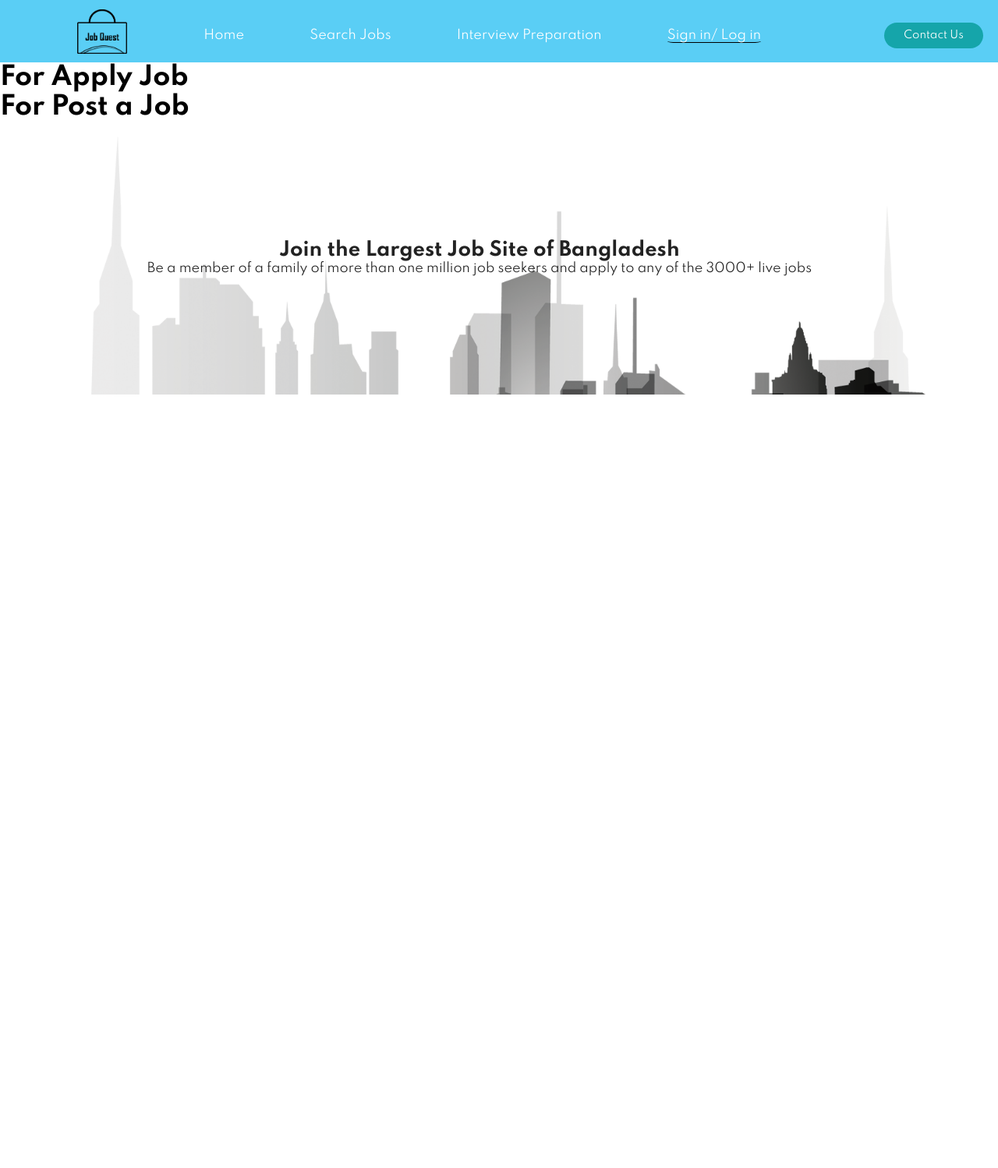
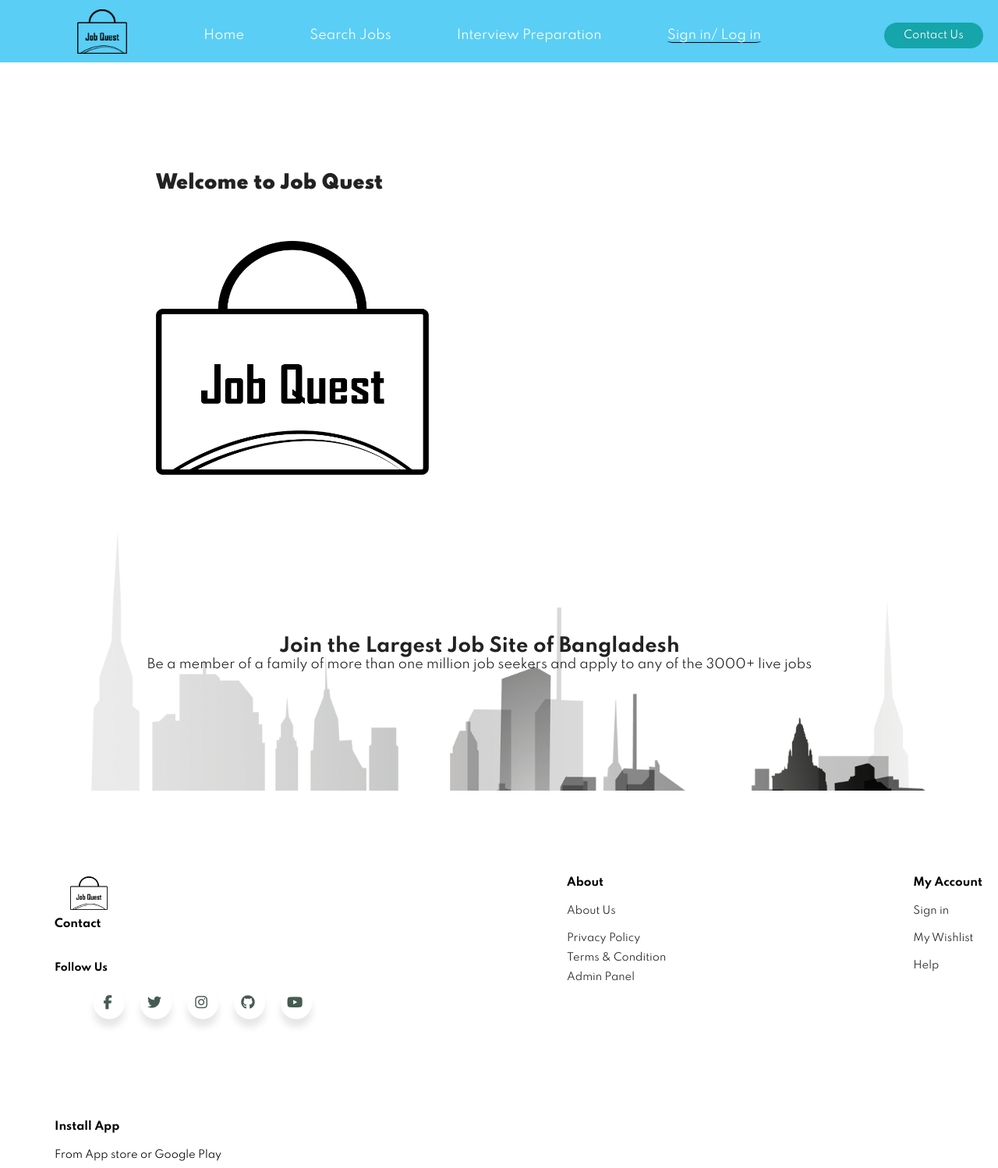
Before and after one commit to Atef-Abrar-Bhuyian/Job-Quest, a PHP site: page /login.html in a window 1280 px wide. Shown: the top 1498 px of the page at 78% size. Before the commit the page ends 506 px from the top, so only its background shows below. Run offline with PHP 8.4, Linux system fonts and the light colour scheme; some libraries are stand-ins or nearby versions; some web fonts are replaced.

Commit message:
new section in login page

```diff
--- a/login.html
+++ b/login.html
@@ -18,7 +18,7 @@
     <title>Job Search</title>
 </head>
 
-<body>
+<h>
     <header>
         <span class="logo"><a href="index.html"><img src="./media/logo/logo.png" alt=""></a></span>
         <nav class="header">
@@ -33,13 +33,88 @@
     </header>
 
     <body>
-        <div>
-            <h1>For Apply Job</h1>
-            <h1>For Post a Job</h1>
-        </div>
+        <section class="login">
+            <div class="half-logo">
+                <h2>Welcome to Job Quest</h2>
+                <img src="./media/logo/logo.png" alt="">
+            </div>
+            <div class="for-log-in">
+
+            </div>
+        </section>
         <section class="full-banner">
             <h2>Join the Largest Job Site of Bangladesh</h2>
             <p>Be a member of a family of more than one million job seekers
                 and apply to any of the 3000+ live jobs</p>
         </section>
     </body>
+    <footer class="section-p1">
+        <div class="column">
+            <span class="logo-footer"><a href="index.html"><img src="./media/logo/logo.png" alt=""></a></span>
+            <h4>Contact</h4>
+            <div class="follow">
+                <p><b>Follow Us</b></p>
+                <ul class="wrapper">
+
+                    <li class="icon facebook">
+                        <span class="tooltip">Facebook</span>
+                        <span><i class="fab fa-facebook-f"></i></span>
+                    </li>
+                    <li class="icon twitter">
+                        <span class="tooltip">Twitter</span>
+                        <span><i class="fab fa-twitter"></i></span>
+                    </li>
+                    <li class="icon instagram">
+                        <span class="tooltip">Instagram</span>
+                        <span><i class="fab fa-instagram"></i></span>
+                    </li>
+                    <li class="icon github">
+                        <span class="tooltip">Github</span>
+                        <span><i class="fab fa-github"></i></span>
+                    </li>
+                    <li class="icon youtube">
+                        <span class="tooltip">Youtube</span>
+                        <span><i class="fab fa-youtube"></i></span>
+                    </li>
+                </ul>
+            </div>
+        </div>
+
+        <div class="column">
+            <h4>About</h4>
+            <a href="about.html">About Us</a>
+            <a href="downloadpage.html"></a>
+            <a href="downloadpage.html">Privacy Policy</a>
+            <a href="downloadpage.html">Terms & Condition</a>
+            <a href="adminlogin.html">Admin Panel</a>
+        </div>
+
+
+        <div class="column">
+            <h4>My Account</h4>
+            <a href="login.html">Sign in</a>
+            <a href="cart.html"></a>
+            <a href="cart.html">My Wishlist</a>
+            <a href="downloadpage.html"></a>
+            <a href="contact.html">Help</a>
+        </div>
+
+
+        <div class="column install">
+            <h4>Install App</h4>
+            <p>From App store or Google Play</p>
+            <div class="row">
+                <img src="../img/pay/app.jpg" alt="" onclick="window.location.href='downloadpage.html';">
+                <img src="../img/pay/play.jpg" alt="" onclick="window.location.href='downloadpage.html';">
+            </div>
+            <p>Secured Payment Gateway</p>
+            <img src="../img/pay/pay.png" alt="" onclick="window.location.href='downloadpage.html';">
+        </div>
+
+
+        <div class="copyright">
+            <p>© 2023, Dept of CSE, Port City International University</p>
+        </div>
+    </footer>
+
+</html>
--- a/style.css
+++ b/style.css
@@ -435,7 +435,27 @@ display: flex;
     color: #222;
 }
 
+/* Log in page */
+.login{
+    display: flex;
+}
 
+.half-logo{
+    margin: 50px;
+    padding-top: 90px;
+    padding-left: 150px;
+}
+.half-logo h2{
+    font-weight: 900;
+    color: #222;
+
+}
+
+.half-logo img{
+    padding-top: 60px;
+    width: 350px;
+    height: 300px;
+}
 
 /* For footer */
 footer {
```
